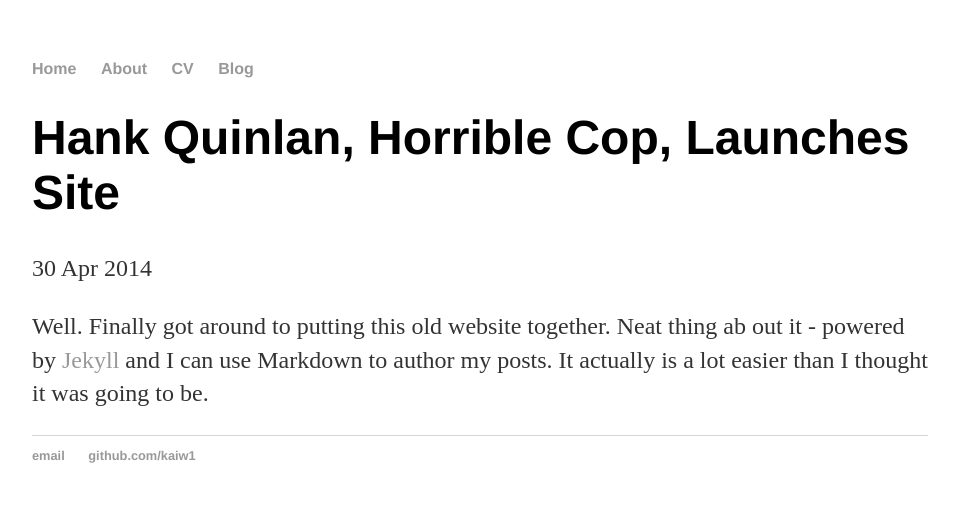
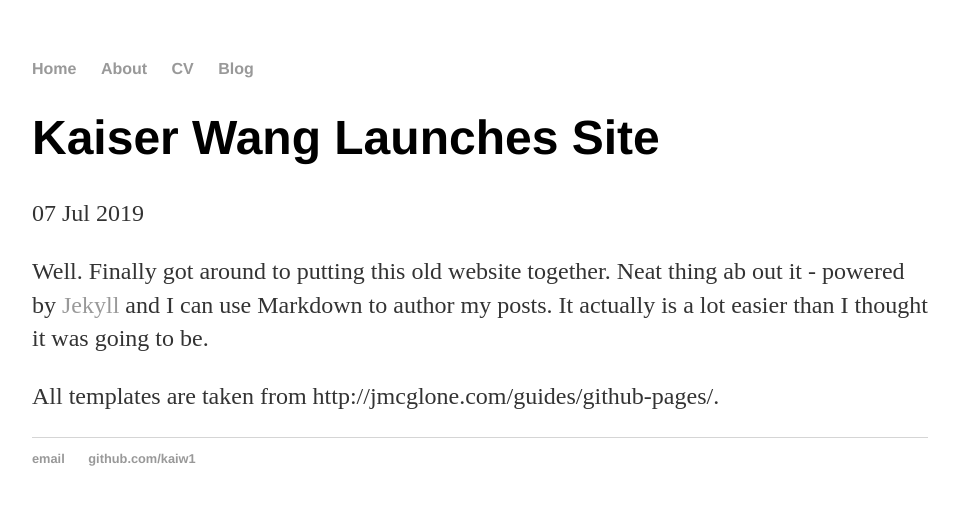
Before and after one commit to kaiw1/kaiw1.github.io, a Jekyll site: the page built from _posts/2019-07-07-kaiser-wang-site-launched.md, in a window 1280 px wide. Shown: the top 505 px of the page, without its empty margins (160-1119 px from the left). Built offline with Jekyll 4.4.1, drawn with Linux system fonts in a browser that asks for light colours.

Commit message:
Update 2019-07-07-kaiser-wang-site-launched.md

```diff
--- a/_posts/2019-07-07-kaiser-wang-site-launched.md
+++ b/_posts/2019-07-07-kaiser-wang-site-launched.md
@@ -1,10 +1,12 @@
 ---
 layout: post
-title: "Hank Quinlan, Horrible Cop, Launches Site"
-date: 2014-04-30
+title: "Kaiser Wang Launches Site"
+date: 2019-07-07
 ---
 
 Well. Finally got around to putting this old website together. Neat thing ab
 out it - powered by [Jekyll](http://jekyllrb.com) and I can use Markdown to
 author my posts. It actually is a lot easier than I thought it was going to
 be.
+
+All templates are taken from http://jmcglone.com/guides/github-pages/.
```
